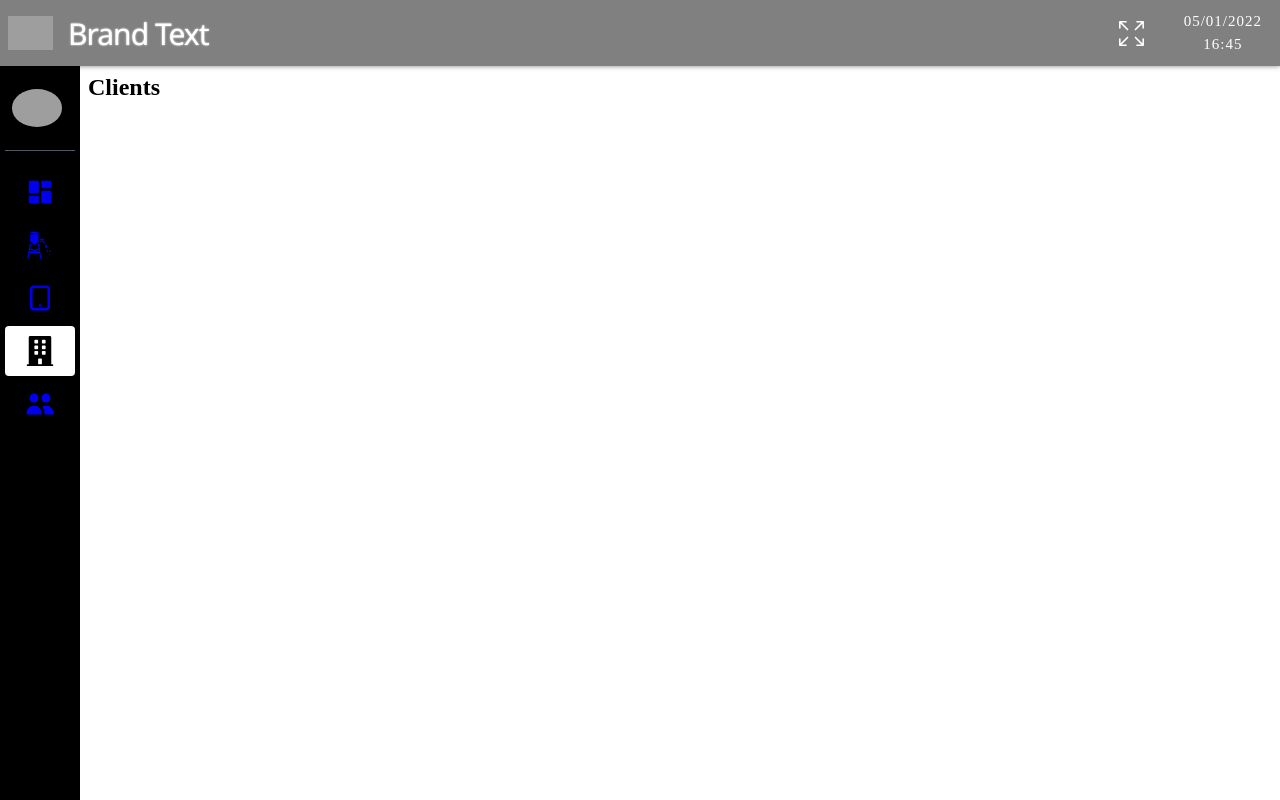
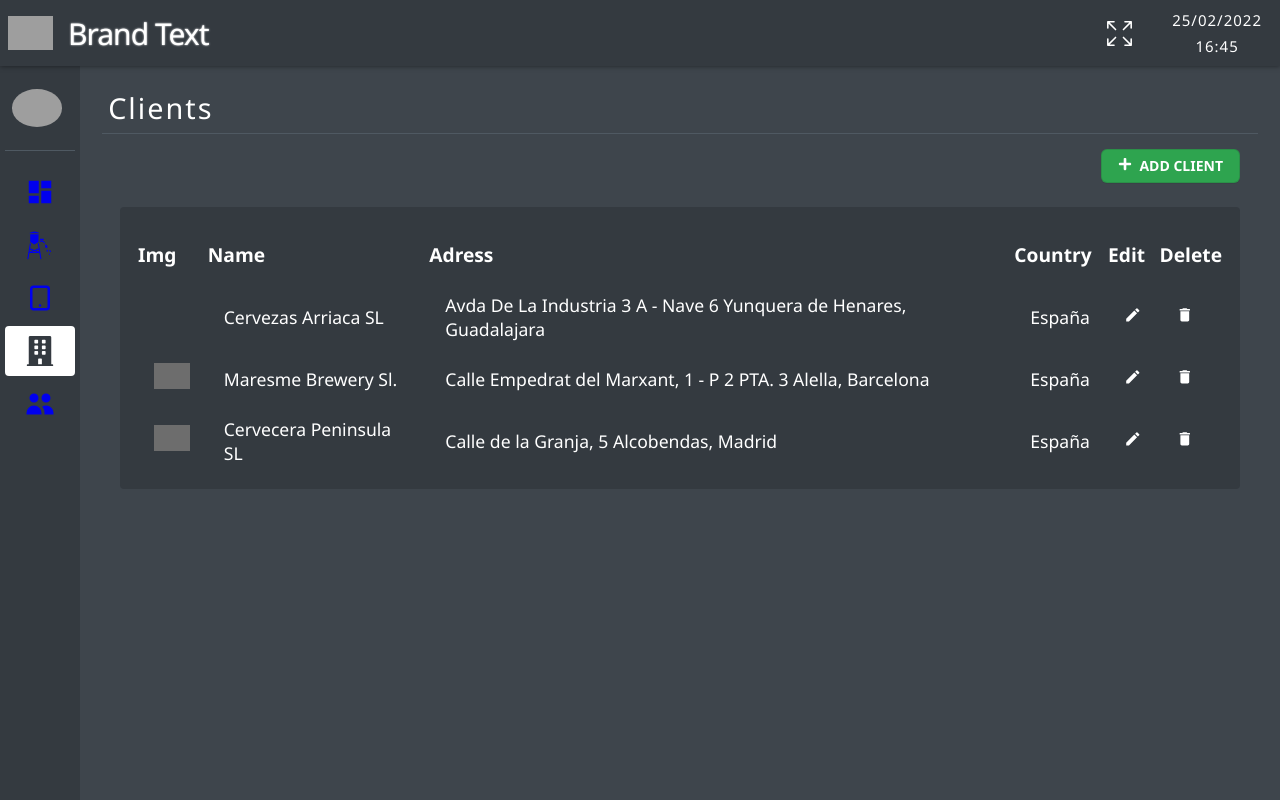
Before and after one commit to danielsquitt/black-box, a Next.js app in the folder packages/front/: page /clients in a window 1280 px wide. Built offline with nearby package versions, Linux system fonts and the light colour scheme; grey boxes are pictures that could not be loaded.

Commit message:
Created client general view

```diff
--- /dev/null
+++ b/packages/front/componets/Button.tsx
@@ -0,0 +1,35 @@
+import styled from 'styled-components';
+
+const Button = styled.button`
+  appearance: none;
+  background-color: #2ea44f;
+  border: 1px solid rgba(27, 31, 35, 0.15);
+  border-radius: 6px;
+  box-shadow: rgba(27, 31, 35, 0.1) 0 1px 0;
+  box-sizing: border-box;
+  color: #fff;
+  cursor: pointer;
+  display: inline-block;
+  text-transform: uppercase;
+  font-size: 14px;
+  font-weight: 600;
+  line-height: 20px;
+  padding: 6px 16px;
+  position: relative;
+  text-align: center;
+  text-decoration: none;
+  user-select: none;
+  -webkit-user-select: none;
+  touch-action: manipulation;
+  vertical-align: middle;
+  white-space: nowrap;
+  &:hover {
+  background-color: #2c974b;
+  &:active {
+  background-color: #298e46;
+  box-shadow: rgba(20, 70, 32, .2) 0 1px 0 inset;
+}
+}
+`;
+
+export default Button;
--- a/packages/front/componets/menu_components/Side.tsx
+++ b/packages/front/componets/menu_components/Side.tsx
@@ -38,10 +38,10 @@ function NavListItem({
 
 function Side({ collapse, setCollapse }:
 { collapse: Boolean, setCollapse: (state: Boolean) => void }) {
-  const [path, setPath] = React.useState(window.location.pathname);
+  const [path, setPath] = React.useState('');
   React.useEffect(() => {
     setPath(window.location.pathname);
-  }, [window.location.pathname]);
+  }, []);
 
   return (
     <Aside
--- a/packages/front/lib/clock.ts
+++ b/packages/front/lib/clock.ts
@@ -1,4 +1,4 @@
 import _ from 'lodash';
 
-export const getFormatDate = (date: Date) => `${_.padStart(date.getDay(), 2, '0')}/${_.padStart(date.getMonth(), 2, '0')}/${date.getFullYear()}`;
+export const getFormatDate = (date: Date) => `${_.padStart(date.getDate(), 2, '0')}/${_.padStart(date.getMonth() + 1, 2, '0')}/${date.getFullYear()}`;
 export const getFormatTime = (date: Date) => `${_.padStart(date.getHours(), 2, '0')}:${_.padStart(date.getMinutes(), 2, '0')}`;
--- /dev/null
+++ b/packages/front/lib/theme.ts
@@ -0,0 +1,25 @@
+const theme = {
+  color: {
+    main: {
+      background: '#3E454C',
+      color: 'white',
+    },
+    navbar: {
+      color: 'white',
+      background: '#343A40',
+      hover: '#c5c5c5',
+    },
+    sidebar: {
+      color: 'white',
+      background: '#343A40',
+      hover: '#c5c5c5',
+    },
+  },
+  size: {
+    navbar: '66px',
+    sidebar: '250px',
+    sidebar_collapse: '80px',
+  },
+};
+
+export default theme;
--- a/packages/front/pages/_app.tsx
+++ b/packages/front/pages/_app.tsx
@@ -3,33 +3,14 @@ import { createGlobalStyle, ThemeProvider } from 'styled-components';
 import { AppProps } from 'next/dist/shared/lib/router/router';
 import Head from 'next/head';
 import Menu from '../componets/menu';
-
-const theme = {
-  color: {
-    background: 'white',
-    navbar: {
-      color: 'white',
-      background: 'grey',
-      hover: '#c5c5c5',
-    },
-    sidebar: {
-      color: 'white',
-      background: 'black',
-      hover: '#c5c5c5',
-    },
-  },
-  size: {
-    navbar: '66px',
-    sidebar: '250px',
-    sidebar_collapse: '80px',
-  },
-};
+import theme from '../lib/theme';
 
 const GlobalStyle = createGlobalStyle`
   * {
     margin: 0;
     padding: 0;
     box-sizing: border-box;
+    font-family: 'Segoe UI';
   }
   main {
     margin-top: ${theme.size.navbar};
@@ -37,7 +18,8 @@ const GlobalStyle = createGlobalStyle`
     padding: 0.5rem;
   }
   body {
-    background-color: ${theme.color.background};
+    background-color: ${theme.color.main.background};
+    color: ${theme.color.main.color}
   }
 `;
 
--- a/packages/front/pages/clients.tsx
+++ b/packages/front/pages/clients.tsx
@@ -1,9 +1,152 @@
 import React from 'react';
+import styled from 'styled-components';
+import { FaPlus } from 'react-icons/fa';
+import { MdEdit, MdDelete } from 'react-icons/md';
+import Button from '../componets/Button';
+
+const clients = [
+  {
+    _id: '6215ed3ab7b2f4feff986c8d',
+    name: 'Cervezas Arriaca SL',
+    address: 'Avda De La Industria 3 A - Nave 6',
+    city: 'Yunquera de Henares, Guadalajara',
+    zip: 19210,
+    country: 'España',
+    img: 'https://arriaca.es/wp-content/uploads/2021/01/Arriaca-Favicon.png',
+    created_at: '2022-02-23T08:15:54.197Z',
+    updated_at: '2022-02-23T08:15:54.197Z',
+  },
+  {
+    _id: '6215ed3bb7b2f4feff986c90',
+    name: 'Maresme Brewery Sl.',
+    address: 'Calle Empedrat del Marxant, 1 - P 2 PTA. 3',
+    city: 'Alella, Barcelona',
+    zip: '08328',
+    country: 'España',
+    img: 'https://cdn.shopify.com/s/files/1/0254/8852/3345/files/MB_Logo_LLetres_300x300.png',
+    created_at: '2022-02-23T08:15:55.863Z',
+    updated_at: '2022-02-23T08:15:55.863Z',
+  },
+  {
+    _id: '6215ed3bb7b2f4feff986c92',
+    name: 'Cervecera Peninsula SL',
+    address: 'Calle de la Granja, 5',
+    city: 'Alcobendas, Madrid',
+    zip: 28108,
+    country: 'España',
+    img: 'https://cdn.shopify.com/s/files/1/0072/8419/5401/files/Logo_Peninsula-03_300x300.png',
+    created_at: '2022-02-23T08:15:55.868Z',
+    updated_at: '2022-02-23T08:15:55.868Z',
+  },
+];
+
+const TableWrapper = styled.div`
+  display: flex;
+`;
+
+const Table = styled.table`
+  padding: 1rem 1rem;
+  margin: 1rem 2rem;
+  width: 100%;
+  background-color: #343a40;
+  border: 0 solid rgba(0, 0, 0, 0.125);
+  border-radius: 0.25rem;
+  tr {
+    border: 2px solid red;
+    height: 60px;
+  }
+  th {
+    text-align: left;
+    font-size: 1.2em;
+  }
+  td {
+    height: 30px;
+    vertical-align: middle;
+    padding: 0.1rem 1rem;
+    font-size: 1.1em;
+  }
+  img {
+    max-height: 100%;
+    max-width: 40px;
+    object-fit: contain;
+  }
+  .img {
+    filter: invert(100%) sepia(0%) saturate(7486%) hue-rotate(185deg) brightness(112%)
+      contrast(100%);
+  }
+  .button {
+    cursor: pointer;
+  }
+  .button:hover {
+    color: #ffffffcc;
+  }
+`;
+
+const OptionsWrapper = styled.div`
+  display: flex;
+  justify-content: flex-end;
+  margin: 0 2rem 0.5rem 2rem;
+`;
+
+const H2 = styled.h2`
+  font-size: 1.8rem;
+  margin: 0.5em 0.5em 0.5em 0.5em;
+  padding: 0 0 0.2em 0.2em;
+  border-bottom: 1px solid #4f5962;
+  letter-spacing: 2px;
+  font-weight: 500;
+`;
+
+const PlusIcon = styled(FaPlus)`
+  margin: 0 0.5em 0 0;
+`;
 
 function IndexPage() {
+  const Edit = (id: string) => {
+    console.log('Edit:', id);
+  };
+
+  const Delete = (id: string) => {
+    console.log('Delete:', id);
+  };
+
   return (
     <div>
-      <h2>Clients</h2>
+      <H2>Clients</H2>
+      <OptionsWrapper>
+        <Button>
+          <PlusIcon />
+          Add client
+        </Button>
+      </OptionsWrapper>
+      <TableWrapper>
+        <Table>
+          <tr>
+            <th>Img</th>
+            <th>Name</th>
+            <th>Adress</th>
+            <th>Country</th>
+            <th>Edit</th>
+            <th>Delete</th>
+          </tr>
+          {clients.map((e) => (
+            <tr>
+              <td className="img">
+                <img src={e.img} alt="" />
+              </td>
+              <td>{e.name}</td>
+              <td>{`${e.address} ${e.city}`}</td>
+              <td>{e.country}</td>
+              <td>
+                <MdEdit className="button" onClick={() => Edit(e._id)} />
+              </td>
+              <td>
+                <MdDelete className="button" onClick={() => Delete(e._id)} />
+              </td>
+            </tr>
+          ))}
+        </Table>
+      </TableWrapper>
     </div>
   );
 }
```
